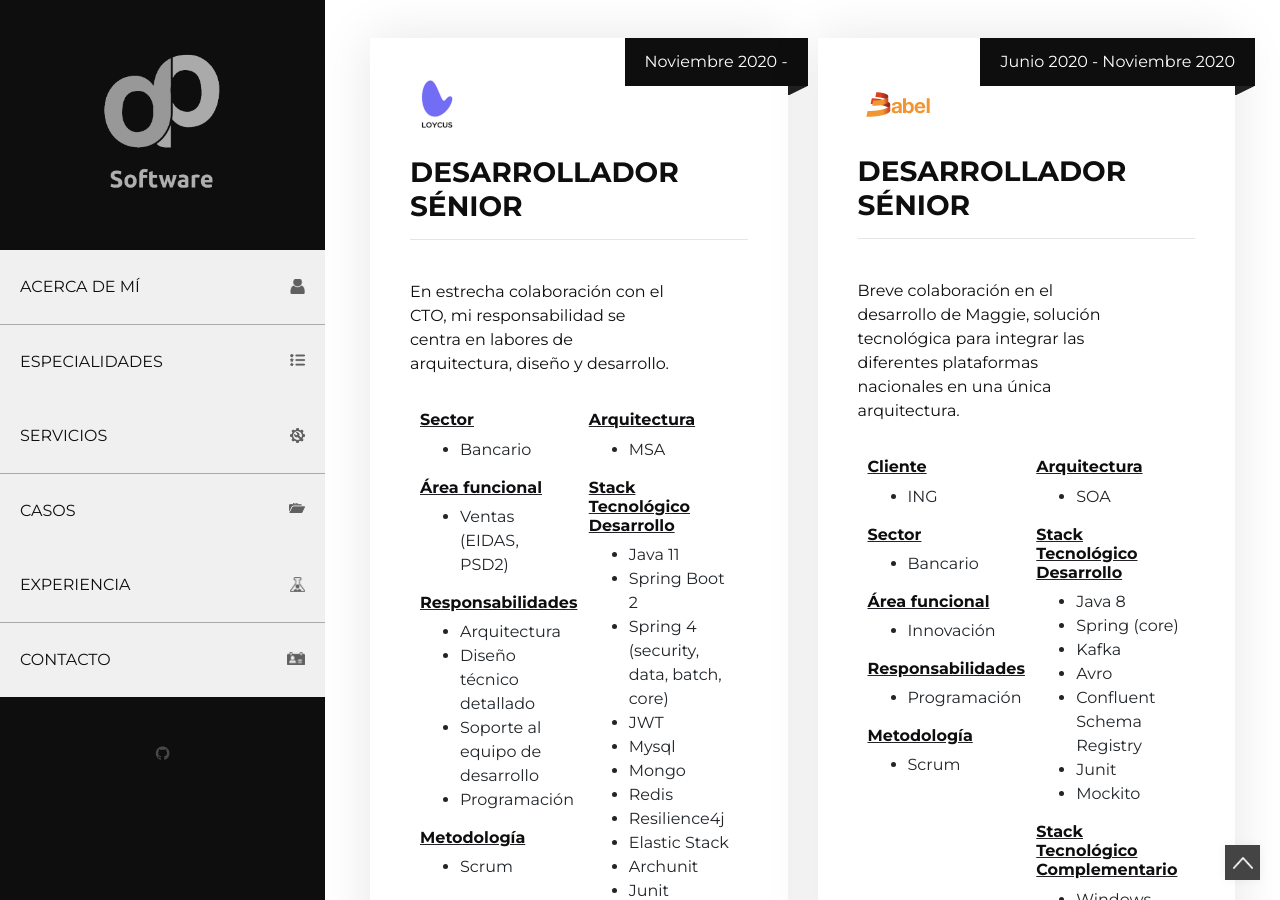
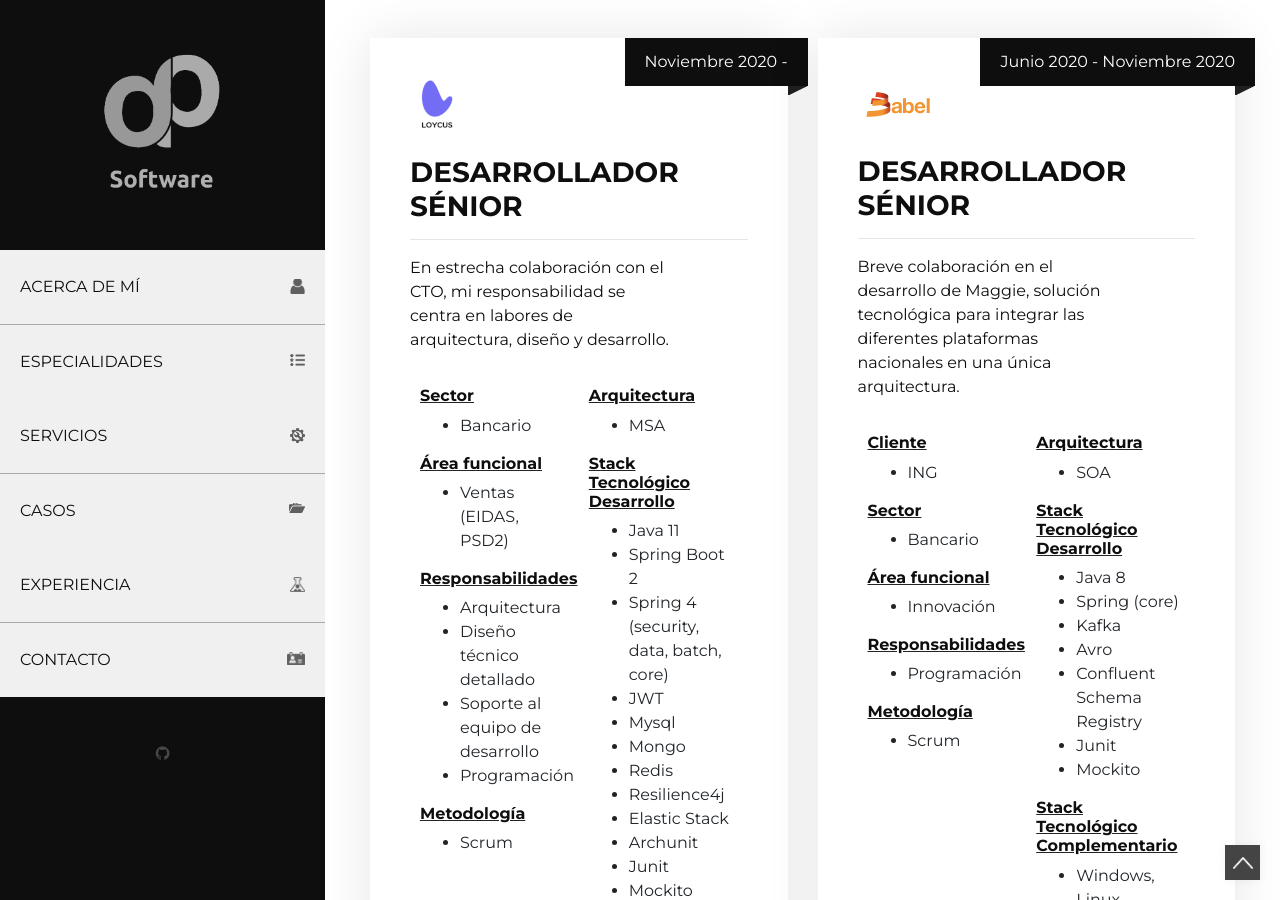
Before and after one commit to dabiz-me/dabiz.me, a Jekyll site: the page built from index.html, in a window 1280 px wide and 900 px high, scrolled down 4904 px. Built offline with Jekyll 4.4.1, drawn with Linux system fonts in a browser that asks for light colours.

Commit message:
fix(site): correct invalid experience markup and local asset paths

```diff
--- a/_includes/work_history.html
+++ b/_includes/work_history.html
@@ -1,17 +1,16 @@
 <div class="row">
     {% for exp_data in site.data.work_history %}
-    <div class="col-md-6 col-sm-12 experienceRow">
+    <div class="col-md-6 col-sm-12">
         <div class="experiences-info-wrapper wow fadeIn">
             <div class="work-history-img">
                 {% if exp_data.logo != "" %}
-                    <img src="{{exp_data.logo}}" alt=""/>
+                    <img src="{{ exp_data.logo | relative_url }}" alt=""/>
                 {% endif %}
             </div>
             <div class="experiences-datetime">{{exp_data.year}}</div>
             <h3>{{exp_data.title}}</h3>
             <hr>
-            </br></hr>
-            <p>{{exp_data.descripcion}}</p>
+            <p>{{ exp_data.descripcion }}</p>
             <br>
             <div class="experienceColumn">
                 {% if exp_data.cliente %}
@@ -63,7 +62,7 @@
                     {% endfor %}
                 </ul>
             </div>
-            <div class="experienceRow"></div>
+            <div class="clearfix"></div>
         </div>
     </div>
     {% endfor %}
```
